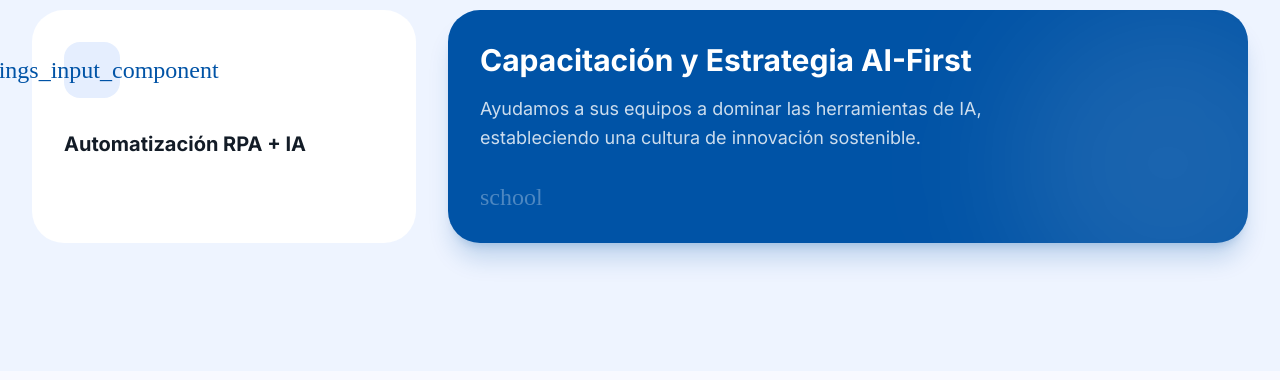
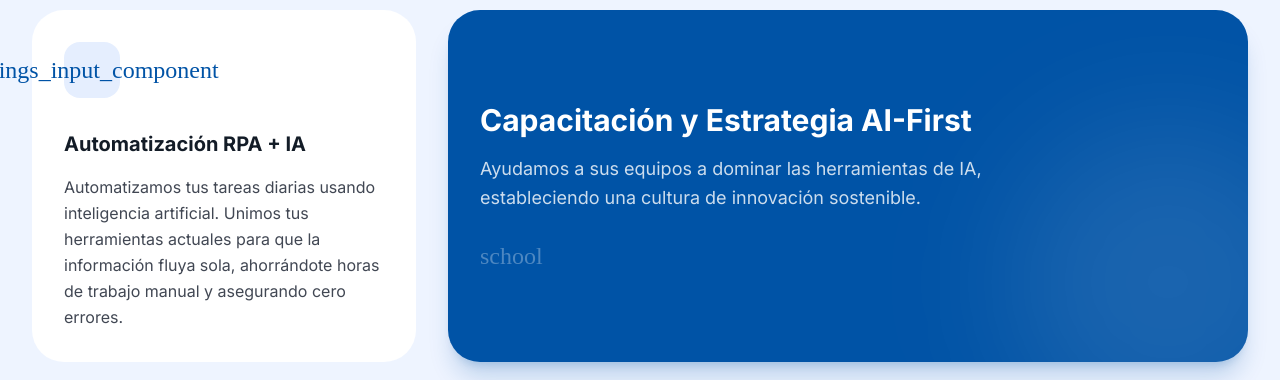
Before and after one commit to interactuaLab/web-labintera, a website: page ia-para-negocios.html in a window 1280 px wide. Shown: the part 1499-1879 px from the top of the page. Drawn offline with Linux system fonts and the light colour scheme; some icons are missing; a web font is replaced by a local one.

Commit message:
Update ia-para-negocios.html

```diff
--- a/ia-para-negocios.html
+++ b/ia-para-negocios.html
@@ -679,7 +679,7 @@
               <span class="material-symbols-outlined text-3xl">settings_input_component</span>
             </div>
             <h3 class="text-xl font-bold mb-4">Automatización RPA + IA</h3>
-            <p class="text-on-surface-variant leading-relaxed"Automatizamos tus tareas diarias usando inteligencia artificial. Unimos tus herramientas actuales para que la información fluya sola,
+            <p class="text-on-surface-variant leading-relaxed">Automatizamos tus tareas diarias usando inteligencia artificial. Unimos tus herramientas actuales para que la información fluya sola,
               ahorrándote horas de trabajo manual y asegurando cero errores.</p>
           </div>
           <div
```
